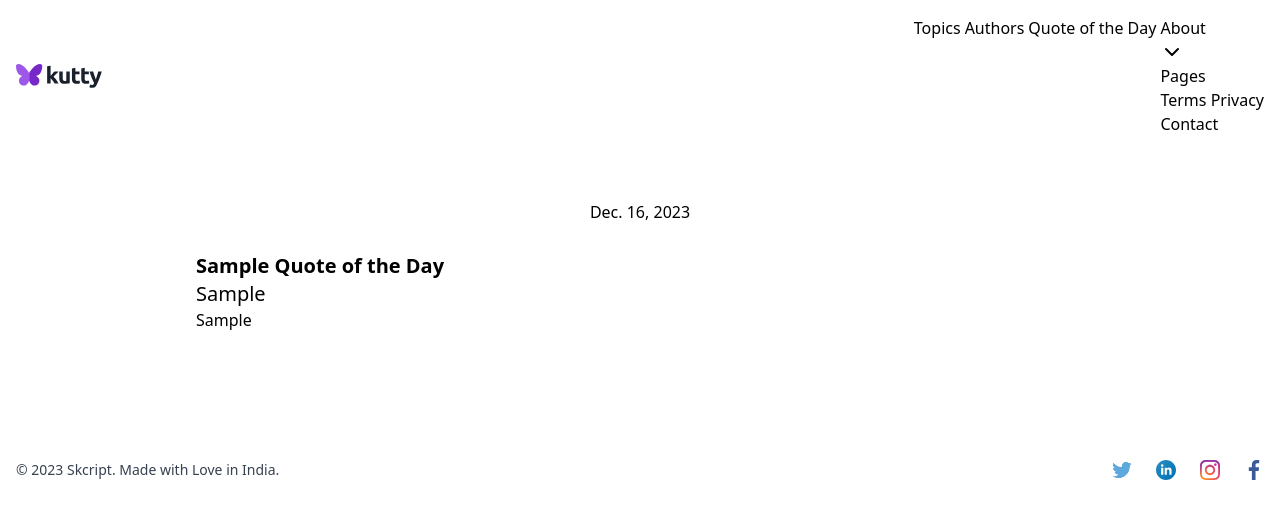
After one commit to kirmola/quotesapp, a Django app: template templates/qotd.html in a window 1280 px wide. The commit adds this page. Shown: the top 519 px of the page. Run offline with Django 4.2, Linux system fonts and the light colour scheme; the template is opened without the code that fills it: most values are stand-ins (such as "Sample title", 1, 10 or a date in 2020); some libraries are stand-ins or nearby versions.

Commit message:
New: quote o/t day feature. cache for 1 day by CF.

```diff
--- a/mainapp/urls.py
+++ b/mainapp/urls.py
@@ -7,6 +7,7 @@ handler404 = "mainapp.views.custom404"
 
 urlpatterns = [
     path("", views.home, name="home"),
+    path("quote-of-the-day/", views.qotd, name="qotd"),
     path("topics/", views.topics, name="topics"),
     path("authors/", views.authors, name="authors"),
     path("quote/<slug:quote_url>/", views.quote, name="Quote_detail"),
--- a/templates/layout/header.html
+++ b/templates/layout/header.html
@@ -23,6 +23,7 @@
         <div class="hidden space-x-1 md:inline-flex">
           <a href="{% url "topics" %}" class="btn btn-sm btn-link">{% trans "Topics" %}</a>
           <a href="{% url "authors" %}" class="btn btn-sm btn-link">{% trans "Authors" %}</a>
+          <a href="{% url "qotd" %}" class="btn btn-sm btn-link">{% trans "Quote of the Day" %}</a>
           {% comment %} <a href="#" class="btn btn-sm btn-link">Blog</a>
           <a href="#" class="btn btn-sm btn-link">Company</a>
           <a href="#" class="btn btn-sm btn-link">Sign in</a> {% endcomment %}
@@ -87,8 +88,8 @@
             <a href="{% url "topics" %}" class="w-full btn btn-link">{% trans "Topics" %}</a>
             <a href="{% url "authors" %}" class="w-full btn btn-link">{% trans "Authors" %}</a>
             <a href="{% url "contact" %}" class="w-full btn btn-link">Contact</a>
-            {% comment %} <a href="#" class="w-full btn btn-link">Company</a>
-            <a href="#" class="w-full btn btn-link">Sign in</a> {% endcomment %}
+            <a href="{% url "qotd" %}" class="w-full btn btn-link">{% trans "Quote of the Day" %}</a>
+            {% comment %} <a href="#" class="w-full btn btn-link">Sign in</a> {% endcomment %}
           </div>
         </div>
       </div>
--- /dev/null
+++ b/templates/qotd.html
@@ -0,0 +1,23 @@
+{% extends "base.html" %}
+{% load i18n %}
+
+{% block title %}{% trans "Quote of the Day" %}{% endblock title %}
+
+{% block meta_desc %}{% endblock meta_desc %}
+
+{% block base_content %}
+<div class="mb-5 py-2 rounded-lg text-center bg-primary-light text-primary">{% now "DATE_FORMAT" %}</div>
+
+<div class="md:mx-48 grid gap-4">
+    {% for each in data %}
+        <div class="card">
+            <div class="card-header">
+            <div class="font-semibold text-xl text-primary">{{each.3|title}} {% trans "Quote of the Day" %}</div>
+            </div>
+            <div class="card-body md:text-xl">{{each.0}}</div>
+            <div class="card-footer"><a href="{% url "Author_detail" author_name=each.1 %}" class="btn btn-sm btn-link">{{each.2}}</a></div>
+        </div>
+
+        {% endfor %}
+</div>
+{% endblock base_content %}
```
Also changed, not shown: mainapp/logics.py (+9 -1 lines), mainapp/views.py (+7 -0 lines), locale/de/LC_MESSAGES/django.po, locale/es/LC_MESSAGES/django.po, locale/fr/LC_MESSAGES/django.po, locale/hi/LC_MESSAGES/django.po, locale/ru/LC_MESSAGES/django.po.
